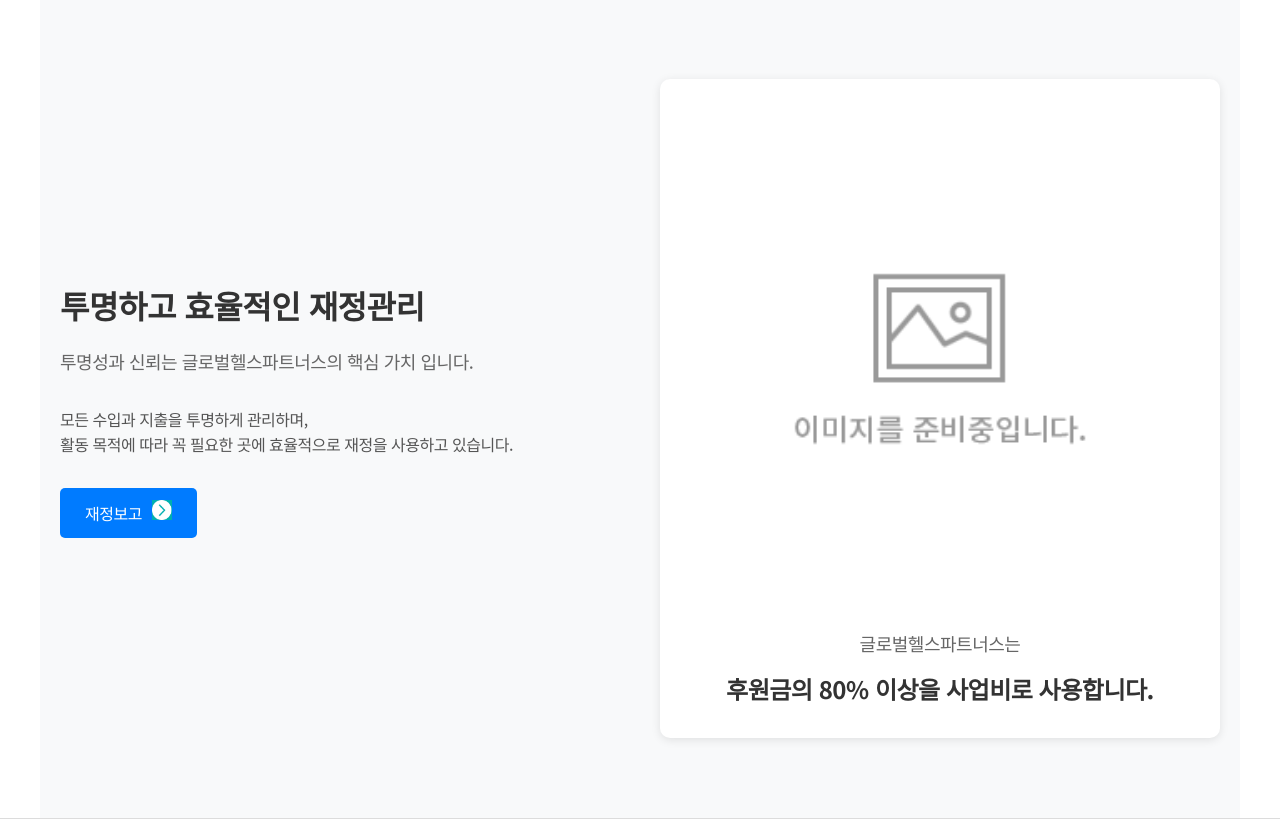
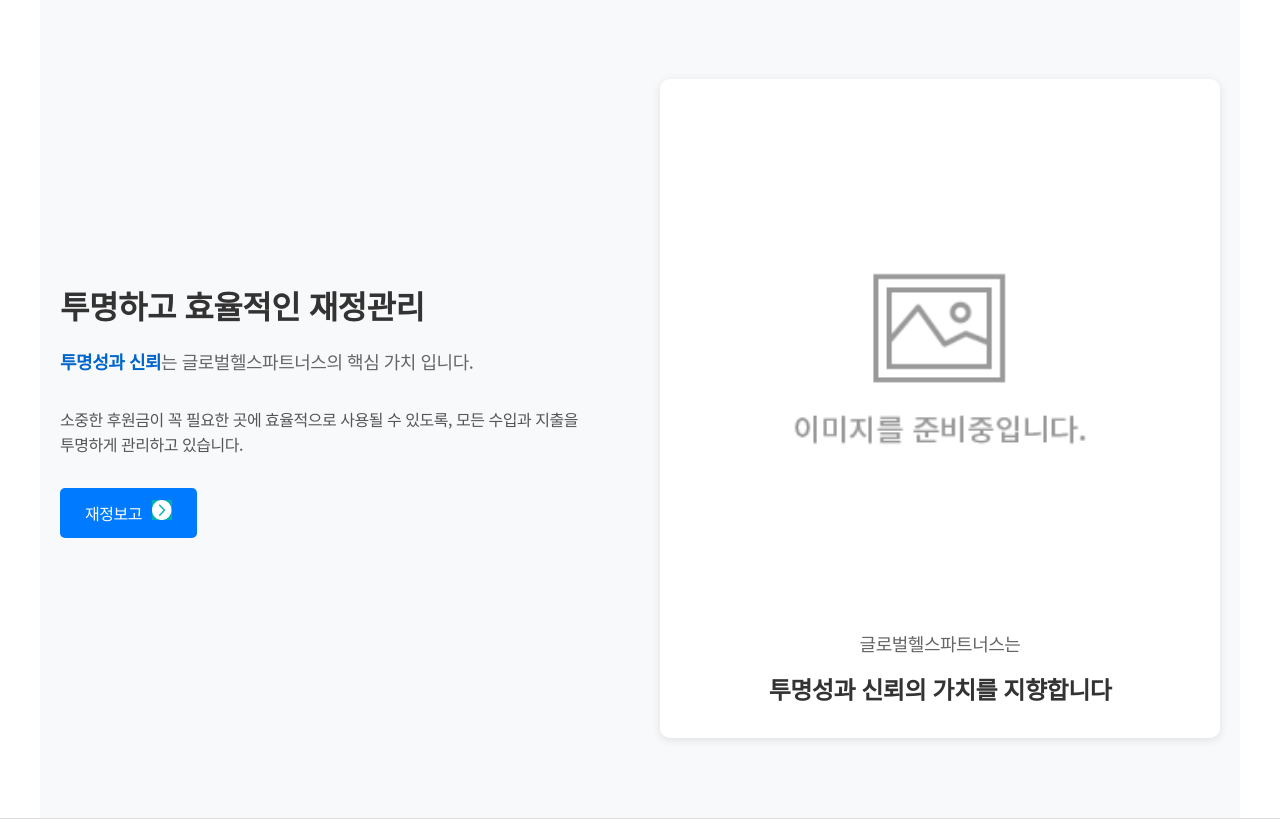
Before and after one commit to pion0926/htdocs, a PHP site: page / in a window 1280 px wide. Shown: the part 741-1560 px from the top of the page. Run offline with PHP 8.4, Linux system fonts and the light colour scheme; some libraries are stand-ins or nearby versions.

Commit message:
index change front

```diff
--- a/index.php
+++ b/index.php
@@ -29,11 +29,11 @@
                         <div class="textCont">
                             <div class="report-header">
                                 <h2 class="report-title">투명하고 효율적인 재정관리</h2>
-                                <p class="report-subtitle">투명성과 신뢰는 글로벌헬스파트너스의 핵심 가치 입니다.</p>
+                                <p class="report-subtitle"><span style="font-weight: bold; color: #0066cc;">투명성과 신뢰</span>는 글로벌헬스파트너스의 핵심 가치 입니다.</p>
                             </div>
                             <div class="report-description">
                                 <p></p>
-                                <p>모든 수입과 지출을 투명하게 관리하며,<br/>활동 목적에 따라 꼭 필요한 곳에 효율적으로 재정을 사용하고 있습니다.</p>
+                                <p>소중한 후원금이 꼭 필요한 곳에 효율적으로 사용될 수 있도록, 모든 수입과 지출을 투명하게 관리하고 있습니다.</p>
                             </div>
                             <div class="report-links">
                                 <a href="/web_basic/introduce/introduce.php?pagen=448" class="report-link">
@@ -51,7 +51,7 @@
                                 </div>
                                 <div class="graph-text">
                                     <p class="highlight">글로벌헬스파트너스는</p>
-                                    <p class="emphasis">후원금의 80% 이상을 사업비로 사용합니다.</p>
+                                    <p class="emphasis">투명성과 신뢰의 가치를 지향합니다</p>
                                 </div>
                             </div>
                         </div>
```
